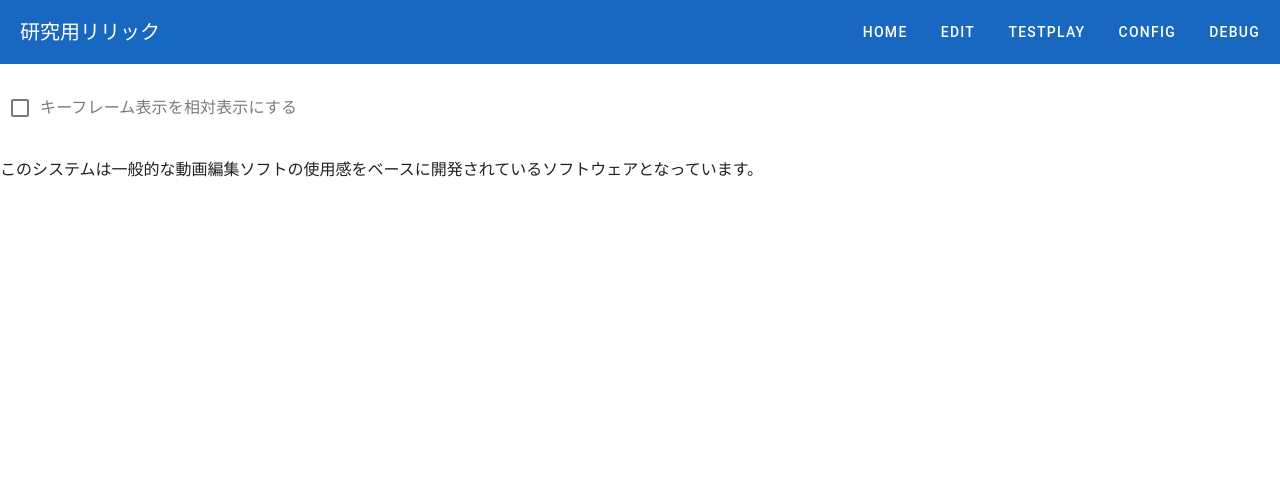
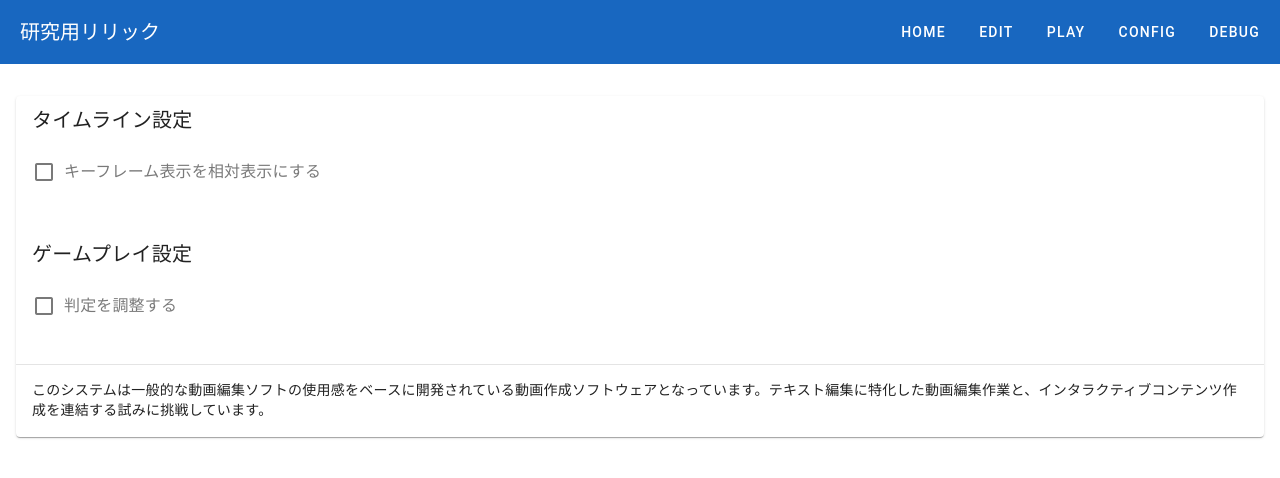
Before and after one commit to mino-8136/Co-Lyrics-WEB, a Vue app: page /config in a window 1280 px wide. Shown: the top 478 px of the page. Built offline with nearby package versions, Linux system fonts and the light colour scheme; what @imengyu/vue3-context-menu would draw is missing.

Commit message:
設定画面の作成

```diff
--- a/src/App.vue
+++ b/src/App.vue
@@ -10,7 +10,7 @@ import { RouterView } from 'vue-router'
       <!-- <v-btn text to="/">Home</v-btn>でいいのか疑問 -->
       <v-btn @click="() => $router.push('/')">Home</v-btn>
       <v-btn @click="() => $router.push('/edit')">Edit</v-btn>
-      <v-btn @click="() => $router.push('/testplay')">TestPlay</v-btn>
+      <v-btn @click="() => $router.push('/testplay')">Play</v-btn>
       <v-btn @click="() => $router.push('/config')">Config</v-btn>
       <v-btn @click="() => $router.push('/debug')">Debug</v-btn>
     </v-toolbar>
--- a/src/views/ConfigView.vue
+++ b/src/views/ConfigView.vue
@@ -1,6 +1,22 @@
 <template>
-  <v-checkbox label="キーフレーム表示を相対表示にする" v-model="value" value="value"></v-checkbox>
+  <v-card class="ma-4">
+    <v-card-title>タイムライン設定</v-card-title>
+    <v-card-actions>
+      <v-checkbox label="キーフレーム表示を相対表示にする"></v-checkbox>
+    </v-card-actions>
 
+    <v-card-title>ゲームプレイ設定</v-card-title>
+    <v-card-actions>
+      <v-checkbox label="判定を調整する"></v-checkbox>
+    </v-card-actions>
+    <v-divider></v-divider>
+    <v-card-text>
+      このシステムは一般的な動画編集ソフトの使用感をベースに開発されている動画作成ソフトウェアとなっています。テキスト編集に特化した動画編集作業と、インタラクティブコンテンツ作成を連結する試みに挑戦しています。
+    </v-card-text>
+  </v-card>
+</template>
 
-<p>このシステムは一般的な動画編集ソフトの使用感をベースに開発されているソフトウェアとなっています。</p>
-</template>
+<script setup lang="ts">
+import { useTimelineStore } from '@/stores/objectStore'
+const timelineStore = useTimelineStore()
+</script>
```
